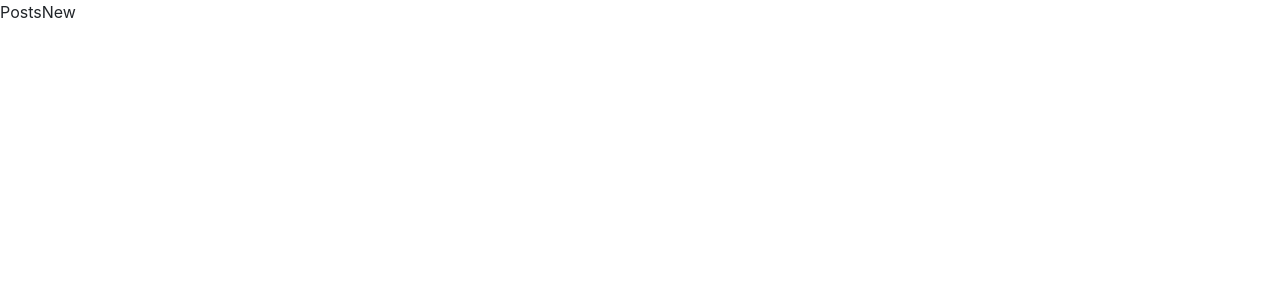
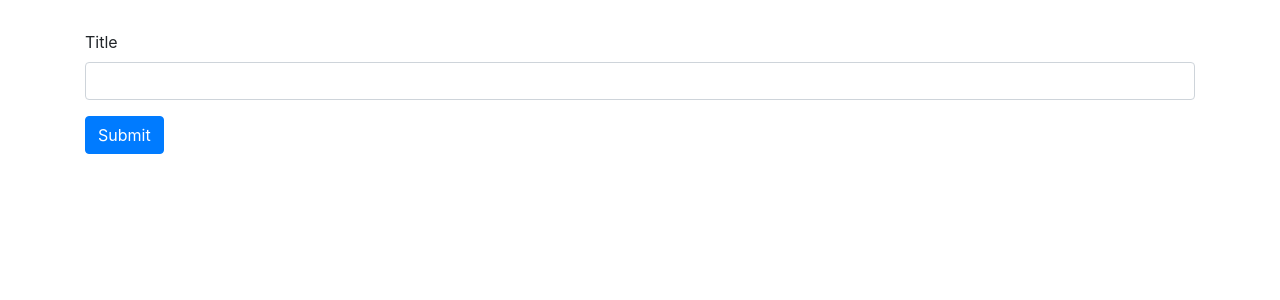
Before and after one commit to BirbStorm/Blog-Front-End, a React (Create React App) app: page /api/posts/new in a window 1280 px wide. Shown: the top 300 px of the page. Built offline with nearby package versions, Linux system fonts and the light colour scheme.

Commit message:
finished up to 3.4.4

```diff
--- a/package.json
+++ b/package.json
@@ -13,6 +13,7 @@
     "react-scripts": "3.2.0",
     "redux": "^4.0.4",
     "redux-devtools-extension": "^2.13.8",
+    "redux-form": "^8.2.6",
     "redux-promise": "^0.6.0"
   },
   "scripts": {
--- a/src/containers/posts_new.js
+++ b/src/containers/posts_new.js
@@ -1,13 +1,50 @@
 import React, { Component } from 'react';
+import { connect } from 'react-redux'
+import { Field, reduxForm, formValueSelector } from "redux-form";
+class PostsNew extends Component {
+    renderTitleField(field){
+        return(
+            <div className="form-group">
+                <label>Title</label>
+                <input
+                    {...field.input}
+                    className="form-control"
+                    type="text"
+                />
+            </div>
+        )
+    }
+    onSubmit(values){
+        console.log(values);
+    }
 
-class PostsNew extends Component {
     render() {
+        const { handleSubmit } = this.props;
         return (
-            <div>
-                PostsNew
+            <div className="container">
+                <form onSubmit={handleSubmit(this.onSubmit.bind(this))}>
+                    <Field name="title" component={this.renderTitleField} />
+                    <button type="submit" className="btn btn-primary">Submit</button>
+                </form>
             </div>
         );
     }
 }
 
+
+PostsNew = reduxForm({
+    form: "PostsNewForm"
+})(PostsNew);
+
+const selector = formValueSelector('PostsNewForm');
+PostsNew = connect(state => {
+  // can select values individually
+  const title = selector(state, 'title')
+
+  // props
+  return {
+    title,
+  }
+})(PostsNew);
+
 export default PostsNew;
--- a/src/reducers/index.js
+++ b/src/reducers/index.js
@@ -1,8 +1,10 @@
 import { combineReducers } from "redux";
 import PostsReducer from "./reducer_posts";
+import { reducer as formReducer } from 'redux-form';
 
 const rootReducer = combineReducers({
-    posts: PostsReducer
+    posts: PostsReducer,
+    form: formReducer
 });
 
 export default rootReducer;
```
